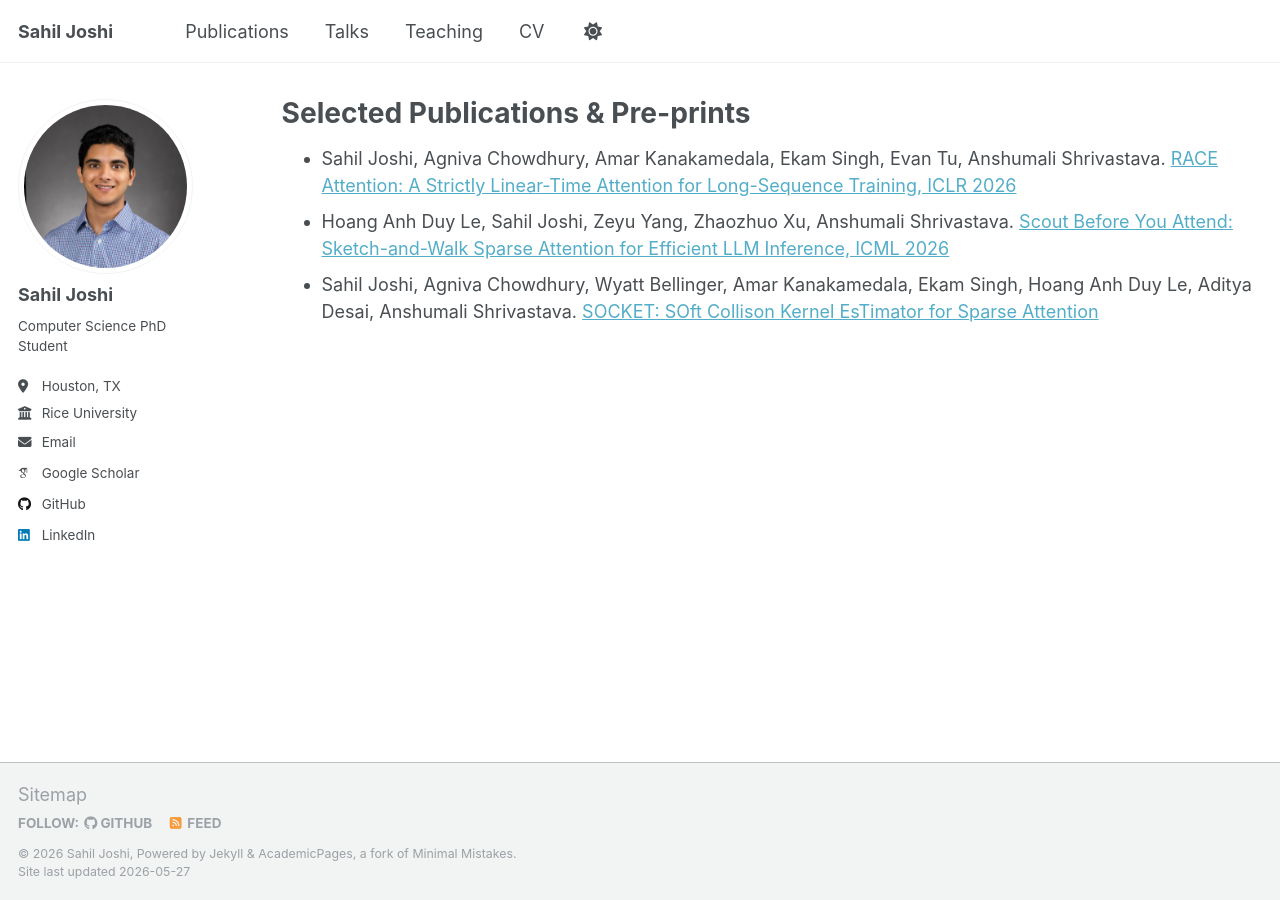
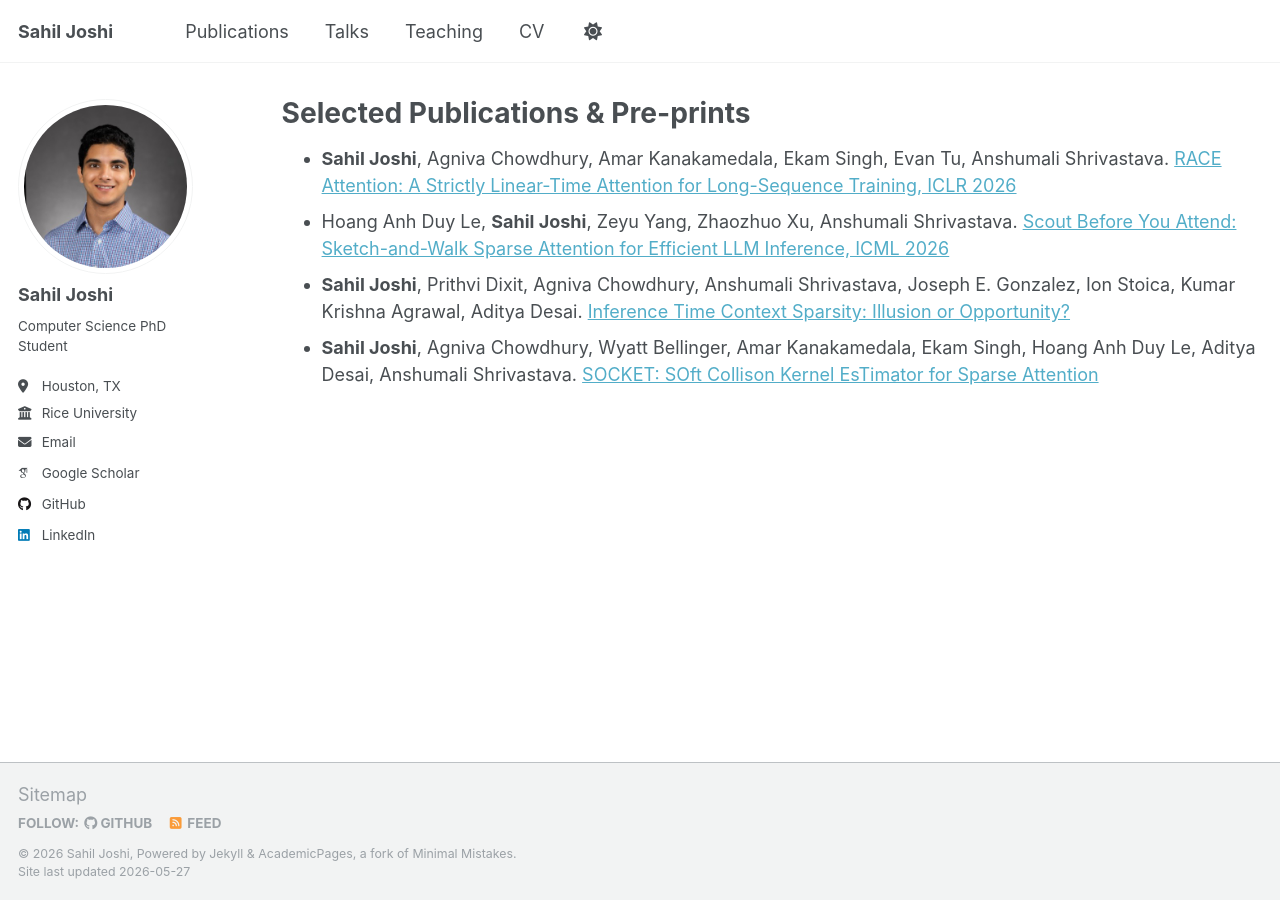
Before and after one commit to sahiljoshi515/sahiljoshi515.github.io, a Jekyll site: the page built from _publications/2009-10-01-paper-title-number-1.md, in a window 1280 px wide. Built offline with Jekyll 4.4.1, drawn with Linux system fonts in a browser that asks for light colours; some web fonts are replaced.

Commit message:
Update 2009-10-01-paper-title-number-1.md

```diff
--- a/_publications/2009-10-01-paper-title-number-1.md
+++ b/_publications/2009-10-01-paper-title-number-1.md
@@ -7,6 +7,7 @@ redirect_from:
   - /publications.html
 ---
 
-* Sahil Joshi, Agniva Chowdhury, Amar Kanakamedala, Ekam Singh, Evan Tu, Anshumali Shrivastava. [RACE Attention: A Strictly Linear-Time Attention for Long-Sequence Training, ICLR 2026](https://arxiv.org/abs/2510.04008)
-* Hoang Anh Duy Le, Sahil Joshi, Zeyu Yang, Zhaozhuo Xu, Anshumali Shrivastava. [Scout Before You Attend: Sketch-and-Walk Sparse Attention for Efficient LLM Inference, ICML 2026](https://www.arxiv.org/abs/2602.07397)
-* Sahil Joshi, Agniva Chowdhury, Wyatt Bellinger, Amar Kanakamedala, Ekam Singh, Hoang Anh Duy Le, Aditya Desai, Anshumali Shrivastava. [SOCKET: SOft Collison Kernel EsTimator for Sparse Attention](https://arxiv.org/abs/2602.06283)
+* **Sahil Joshi**, Agniva Chowdhury, Amar Kanakamedala, Ekam Singh, Evan Tu, Anshumali Shrivastava. [RACE Attention: A Strictly Linear-Time Attention for Long-Sequence Training, ICLR 2026](https://arxiv.org/abs/2510.04008)
+* Hoang Anh Duy Le, **Sahil Joshi**, Zeyu Yang, Zhaozhuo Xu, Anshumali Shrivastava. [Scout Before You Attend: Sketch-and-Walk Sparse Attention for Efficient LLM Inference, ICML 2026](https://www.arxiv.org/abs/2602.07397)
+* **Sahil Joshi**, Prithvi Dixit, Agniva Chowdhury, Anshumali Shrivastava, Joseph E. Gonzalez, Ion Stoica, Kumar Krishna Agrawal, Aditya Desai. [Inference Time Context Sparsity: Illusion or Opportunity?](https://arxiv.org/abs/2605.24168)
+* **Sahil Joshi**, Agniva Chowdhury, Wyatt Bellinger, Amar Kanakamedala, Ekam Singh, Hoang Anh Duy Le, Aditya Desai, Anshumali Shrivastava. [SOCKET: SOft Collison Kernel EsTimator for Sparse Attention](https://arxiv.org/abs/2602.06283)
```
